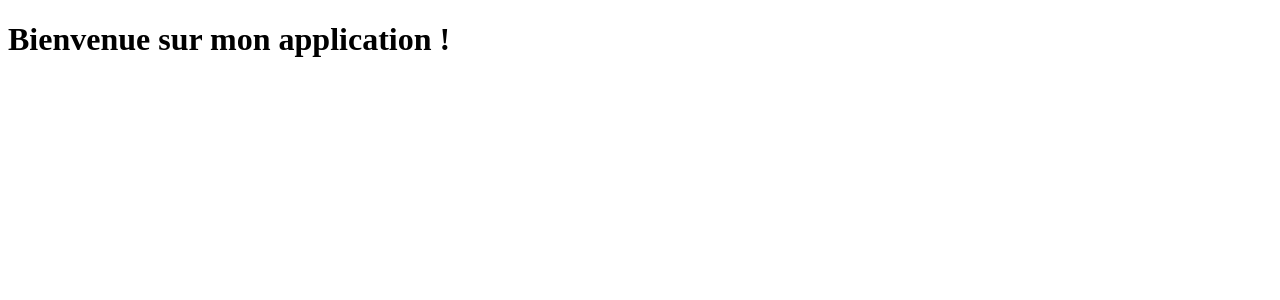
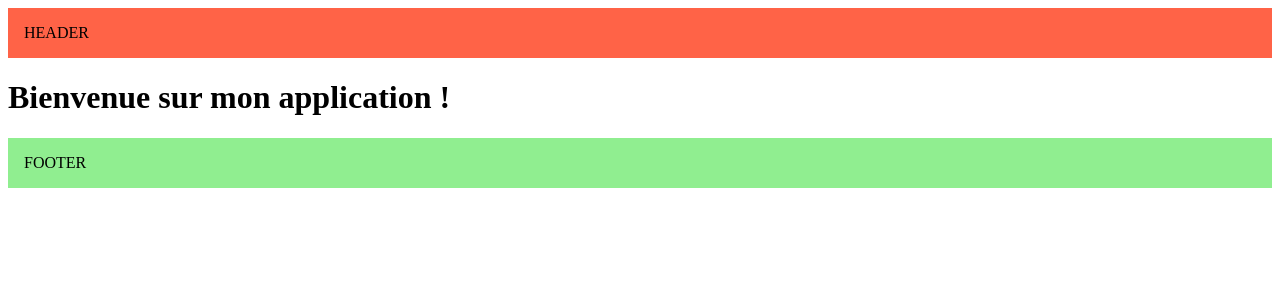
Before and after one commit to Ekkylibre/next, a Next.js app: page / in a window 1280 px wide. Shown: the top 300 px of the page. Built offline with nearby package versions, Linux system fonts and the light colour scheme.

Commit message:
✨Layout > Add Header & Footer

```diff
--- a/src/app/layout.tsx
+++ b/src/app/layout.tsx
@@ -10,7 +10,26 @@
 }) {
   return (
     <html lang="en">
-      <body>{children}</body>
+      <body>
+        <header
+          style={{
+            backgroundColor: 'tomato',
+            padding: '1rem'
+          }}
+        >
+          HEADER
+        </header>
+        <main>
+          {children}
+        </main>
+        <footer
+          style={{
+            backgroundColor: 'lightgreen',
+            padding: '1rem'
+          }}>
+          FOOTER
+        </footer>
+      </body>
     </html>
   )
 }
```
